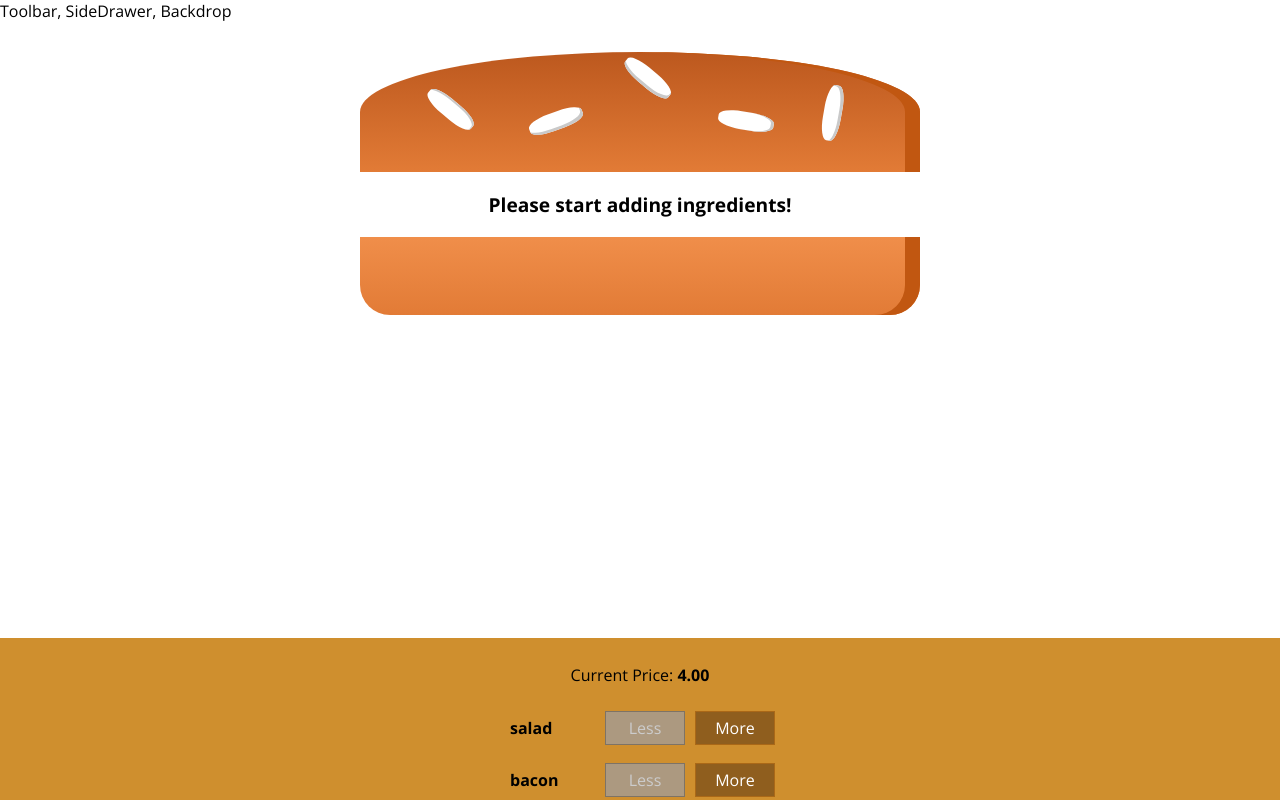
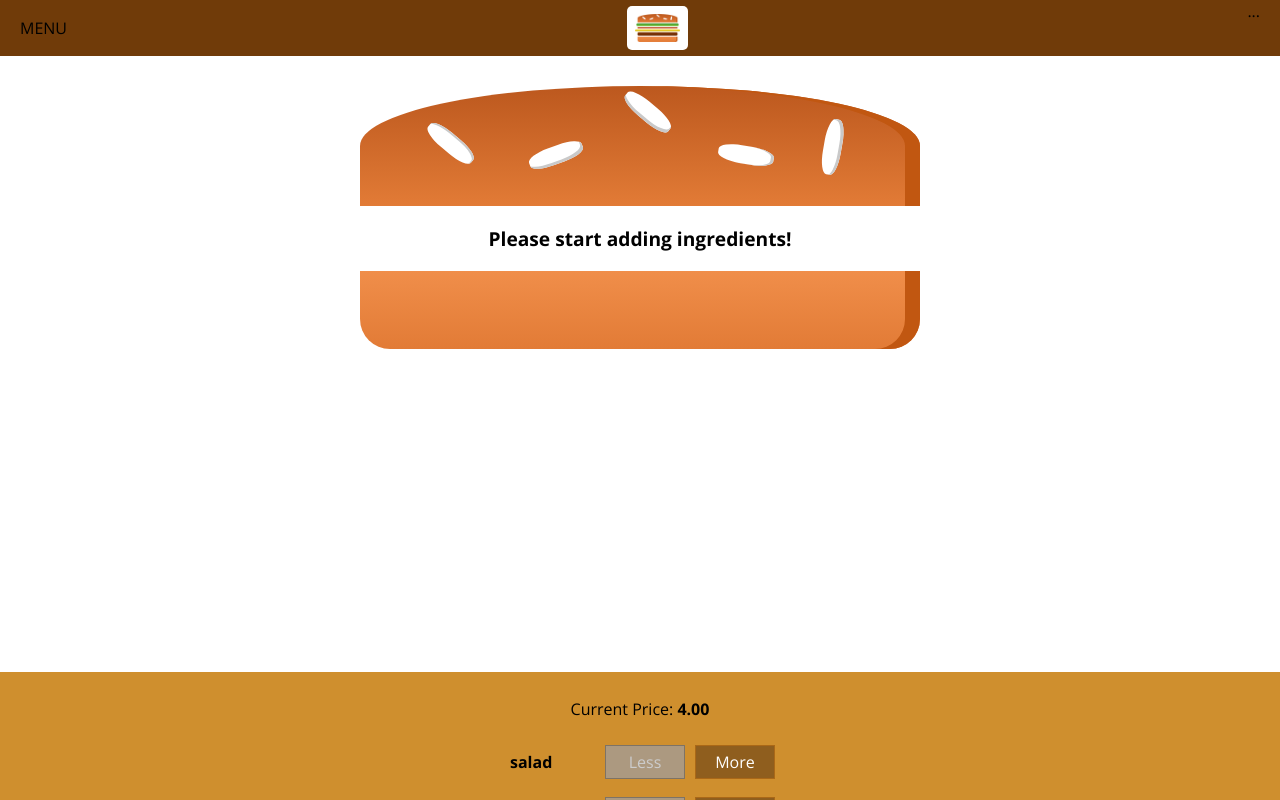
Before and after one commit to gabrielweich/burger-builder, a React app: page / in a window 1280 px wide. Shown: the top 800 px of the page. Built offline with nearby package versions, Linux system fonts and the light colour scheme.

Commit message:
added logo

```diff
--- a/src/components/Layout/Layout.css
+++ b/src/components/Layout/Layout.css
@@ -1,3 +1,3 @@
 .Content{
-  margin-top: 16px;
+  margin-top: 72px;
 }
--- a/src/components/Layout/Layout.js
+++ b/src/components/Layout/Layout.js
@@ -2,10 +2,11 @@
 
 import Auxiliary from '../../hoc/Auxiliary';
 import classes from './Layout.css';
+import Toolbar from '../Navigation/Toolbar/Toolbar';
 
 const layout = (props) => (
   <Auxiliary>
-    <div>Toolbar, SideDrawer, Backdrop</div>
+    <Toolbar/>
     <main className={classes.Content}>
       {props.children}
     </main>
--- /dev/null
+++ b/src/components/Logo/Logo.css
@@ -0,0 +1,11 @@
+.Logo {
+  background-color: white;
+  padding: 8px;
+  height: 80%;
+  box-sizing: border-box;
+  border-radius: 5px;
+}
+
+.Logo img {
+  height: 100%;
+}
--- /dev/null
+++ b/src/components/Logo/Logo.js
@@ -0,0 +1,12 @@
+import React from 'react';
+
+import burgerLogo from '../../assets/Images/burger-logo.png';
+import classes from './Logo.css';
+
+const logo = (props) => (
+  <div className={classes.Logo}>
+    <img src={burgerLogo} alt="My Burger"/>
+  </div>
+);
+
+export default logo;
--- /dev/null
+++ b/src/components/Navigation/Toolbar/Toolbar.css
@@ -0,0 +1,18 @@
+.Toolbar {
+  height: 56px;
+  width: 100%;
+  position: fixed;
+  top: 0;
+  left: 0;
+  background-color: #703B09;
+  display: flex;
+  justify-content: space-between;
+  align-items: center;
+  padding: 0 20px;
+  box-sizing: border-box;
+  z-index: 90;
+}
+
+.Toolbar nav {
+  height: 100%;
+}
--- /dev/null
+++ b/src/components/Navigation/Toolbar/Toolbar.js
@@ -0,0 +1,16 @@
+import React from 'react';
+
+import classes from './Toolbar.css';
+import Logo from '../../Logo/Logo';
+
+const toolbar = (props) => (
+  <header className={classes.Toolbar}>
+    <div>MENU</div>
+    <Logo/>
+    <nav>
+      ...
+    </nav>
+  </header>
+);
+
+export default toolbar;
```
Also changed, not shown: src/assets/Images/burger-logo.png (added).
